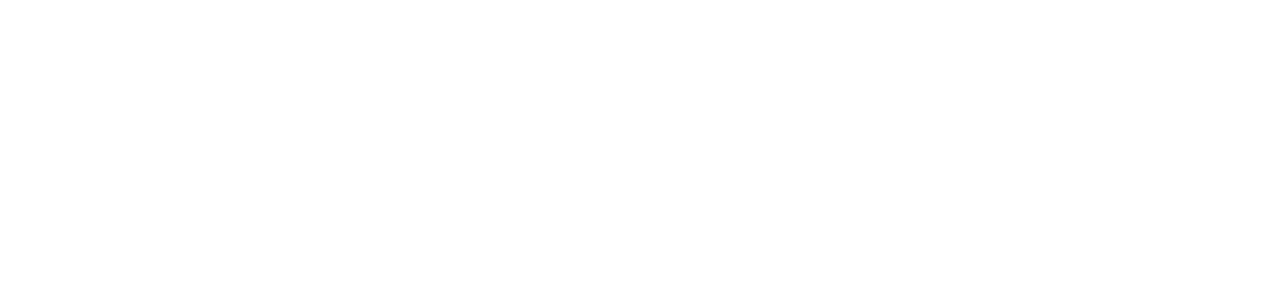
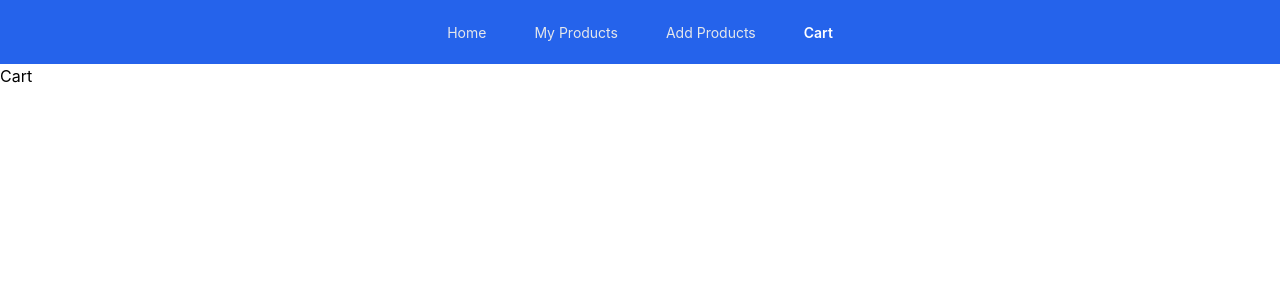
Before and after one commit to Balaji-R-2007/Ecommerce-Follow-Along, a React (Create React App) app in the folder frontend/: page /cart in a window 1280 px wide. Before the commit this address had no page. Shown: the top 300 px of the page. Built offline with nearby package versions, Linux system fonts and the light colour scheme.

Commit message:
Milestone 15

```diff
--- a/frontend/src/App.js
+++ b/frontend/src/App.js
@@ -3,6 +3,8 @@
 import LoginPage from './pages/LoginPage';  // Import directly
 import SignUpPage from './pages/SignupPage';
 import "./App.css";
+
+import Cart from './pages/Cart';
 import Home from './pages/Home';
 import CreateProduct from './pages/CreateProduct';
 // import MyProduct from './pages/MyProducts';
@@ -17,8 +19,8 @@
         <Route path="/signup" element={<SignUpPage />} />
       <Route path="/create-product/:id" element={<CreateProduct />} />
       <Route path="/create-product" element={<CreateProduct />} />
-
-      <Route path='/myproducts' element={<MyProducts />} />
+      <Route path='/cart' element={<Cart />} />
+      <Route path='/my-products' element={<MyProducts />} />
       </Routes>
     </BrowserRouter>
   );
--- a/frontend/src/Routes.js
+++ b/frontend/src/Routes.js
@@ -3,10 +3,12 @@
 import CreateProduct from "./pages/CreateProduct";
 import Home from "./pages/Home";
 import MyProducts from "./pages/MyProducts";
+import Cart from "./pages/cart";
 export {
     LoginPage,
     SignupPage,
     Home,
     MyProducts,
+    Cart,
     CreateProduct
 }
--- /dev/null
+++ b/frontend/src/components/Navbar.jsx
@@ -0,0 +1,180 @@
+import React, { useState } from 'react';
+import { NavLink } from 'react-router-dom';
+
+const NavBar = () => {
+    const [isOpen, setIsOpen] = useState(false);
+
+    const toggleMenu = () => {
+        setIsOpen(!isOpen);
+    };
+
+    return (
+        <nav className="bg-blue-600">
+            <div className="max-w-7xl mx-auto px-4 sm:px-6 lg:px-8">
+                <div className="flex justify-between h-16">
+                    <div className="flex items-center md:hidden">
+                        <button
+                            onClick={toggleMenu}
+                            type="button"
+                            className="text-gray-200 hover:text-white focus:outline-none focus:text-white"
+                            aria-controls="mobile-menu"
+                            aria-expanded={isOpen}
+                        >
+                            <span className="sr-only">Open main menu</span>
+                            {!isOpen ? (
+                                <svg
+                                    className="h-6 w-6"
+                                    xmlns="http://www.w3.org/2000/svg"
+                                    fill="none"
+                                    viewBox="0 0 24 24"
+                                    stroke="currentColor"
+                                >
+                                    <path
+                                        strokeLinecap="round"
+                                        strokeLinejoin="round"
+                                        strokeWidth="2"
+                                        d="M4 6h16M4 12h16M4 18h16"
+                                    />
+                                </svg>
+                            ) : (
+                                // Close Icon
+                                <svg
+                                    className="h-6 w-6"
+                                    xmlns="http://www.w3.org/2000/svg"
+                                    fill="none"
+                                    viewBox="0 0 24 24"
+                                    stroke="currentColor"
+                                >
+                                    <path
+                                        strokeLinecap="round"
+                                        strokeLinejoin="round"
+                                        strokeWidth="2"
+                                        d="M6 18L18 6M6 6l12 12"
+                                    />
+                                </svg>
+                            )}
+                        </button>
+                    </div>
+
+                    <div className="hidden md:flex md:items-center md:justify-center w-full">
+                        <ul className="flex space-x-6">
+                            <li>
+                                <NavLink
+                                    to="/"
+                                    end
+                                    className={({ isActive }) =>
+                                        isActive
+                                            ? "text-white font-semibold px-3 py-2 rounded-md text-sm transition-colors duration-200"
+                                            : "text-gray-200 hover:text-white px-3 py-2 rounded-md text-sm transition-colors duration-200"
+                                    }
+                                >
+                                    Home
+                                </NavLink>
+                            </li>
+                            <li>
+                                <NavLink
+                                    to="/my-products"
+                                    className={({ isActive }) =>
+                                        isActive
+                                            ? "text-white font-semibold px-3 py-2 rounded-md text-sm transition-colors duration-200"
+                                            : "text-gray-200 hover:text-white px-3 py-2 rounded-md text-sm transition-colors duration-200"
+                                    }
+                                >
+                                    My Products
+                                </NavLink>
+                            </li>
+                            <li>
+                                <NavLink
+                                    to="/create-product"
+                                    className={({ isActive }) =>
+                                        isActive
+                                            ? "text-white font-semibold px-3 py-2 rounded-md text-sm transition-colors duration-200"
+                                            : "text-gray-200 hover:text-white px-3 py-2 rounded-md text-sm transition-colors duration-200"
+                                    }
+                                >
+                                    Add Products
+                                </NavLink>
+                            </li>
+                            <li>
+                                <NavLink
+                                    to="/cart"
+                                    className={({ isActive }) =>
+                                        isActive
+                                            ? "text-white font-semibold px-3 py-2 rounded-md text-sm transition-colors duration-200"
+                                            : "text-gray-200 hover:text-white px-3 py-2 rounded-md text-sm transition-colors duration-200"
+                                    }
+                                >
+                                    Cart
+                                </NavLink>
+                            </li>
+                        </ul>
+                    </div>
+                </div>
+            </div>
+
+            {/* Mobile Menu */}
+            {isOpen && (
+                <div className="md:hidden" id="mobile-menu">
+                    <ul className="px-2 pt-2 pb-3 space-y-1 sm:px-3">
+                        <li>
+                            <NavLink
+                                to="/"
+                                end
+
+                                className={({ isActive }) =>
+                                    isActive
+                                        ? "block text-white font-semibold px-3 py-2 rounded-md text-base transition-colors duration-200"
+                                        : "block text-gray-200 hover:text-white px-3 py-2 rounded-md text-base transition-colors duration-200"
+                                }
+                                onClick={() => setIsOpen(false)} // Close menu on link click
+                            >
+                                Home
+                            </NavLink>
+                        </li>
+                        <li>
+                            <NavLink
+                                to="/my-products"
+                                className={({ isActive }) =>
+                                    isActive
+                                        ? "block text-white font-semibold px-3 py-2 rounded-md text-base transition-colors duration-200"
+                                        : "block text-gray-200 hover:text-white px-3 py-2 rounded-md text-base transition-colors duration-200"
+                                }
+                                onClick={() => setIsOpen(false)}
+                            >
+                                My Products
+                            </NavLink>
+                        </li>
+                        <li>
+                            <NavLink
+                                to="/create-product"
+                                className={({ isActive }) =>
+                                    isActive
+                                        ? "block text-white font-semibold px-3 py-2 rounded-md text-base transition-colors duration-200"
+                                        : "block text-gray-200 hover:text-white px-3 py-2 rounded-md text-base transition-colors duration-200"
+                                }
+                                onClick={() => setIsOpen(false)}
+                            >
+                                Add Products
+                            </NavLink>
+                        </li>
+                        <li>
+                            <NavLink
+                                to="/cart"
+                                className={({ isActive }) =>
+                                    isActive
+                                        ? "block text-white font-semibold px-3 py-2 rounded-md text-base transition-colors duration-200"
+                                        : "block text-gray-200 hover:text-white px-3 py-2 rounded-md text-base transition-colors duration-200"
+                                }
+                                onClick={() => setIsOpen(false)}
+                            >
+                                Cart
+                            </NavLink>
+                        </li>
+                    </ul>
+                </div>
+            )}
+        </nav>
+    );
+};
+
+export default NavBar;
--- /dev/null
+++ b/frontend/src/pages/Cart.jsx
@@ -0,0 +1,14 @@
+import React from 'react'
+import Nav from '../components/Navbar'
+const Cart = () => {
+  return (
+    <>
+    <Nav/>
+    <div>
+    <h1>Cart</h1>
+    </div>
+    </>
+  )
+}
+
+export default Cart
--- a/frontend/src/pages/Home.jsx
+++ b/frontend/src/pages/Home.jsx
@@ -1,5 +1,6 @@
 import React, { useEffect, useState } from "react";
 import Product from "../components/Products/Products";
+import NavBar from "../components/Navbar";
 export default function Home() {
   const [products, setProducts] = useState([]);
   const [loading, setLoading] = useState(true);
@@ -33,6 +34,8 @@
   }
 
   return (
+    <>
+    <NavBar/>
     <div className="w-full min-h-screen bg-neutral-800">
       <h1 className="text-3xl text-center text-white py-6">Product Gallery</h1>
       <div className="grid grid-cols-1 sm:grid-cols-2 md:grid-cols-3 lg:grid-cols-5 gap-4 p-4">
@@ -41,5 +44,6 @@
         ))}
       </div>
     </div>
+        </>
   );
 }
```
Also changed, not shown: frontend/src/pages/MyProducts.jsx (+7 -3 lines).
